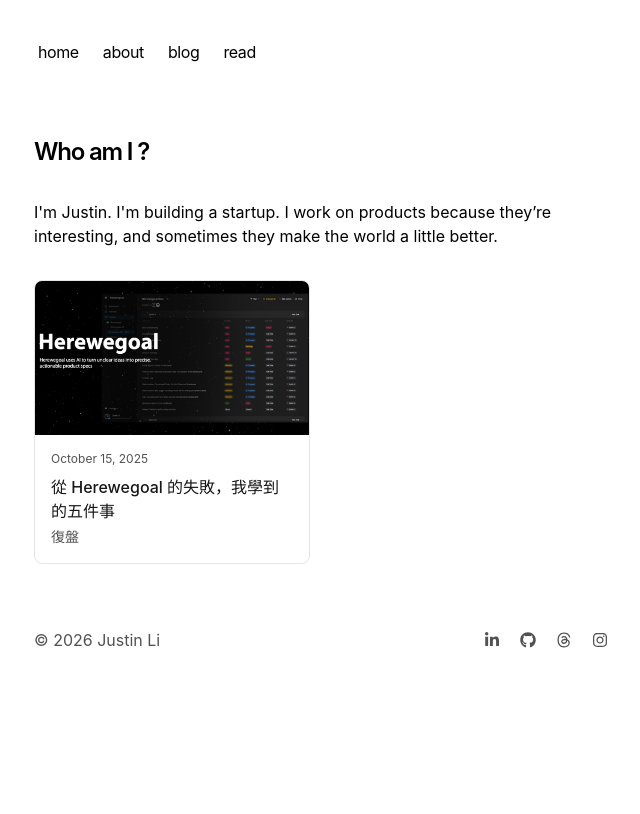
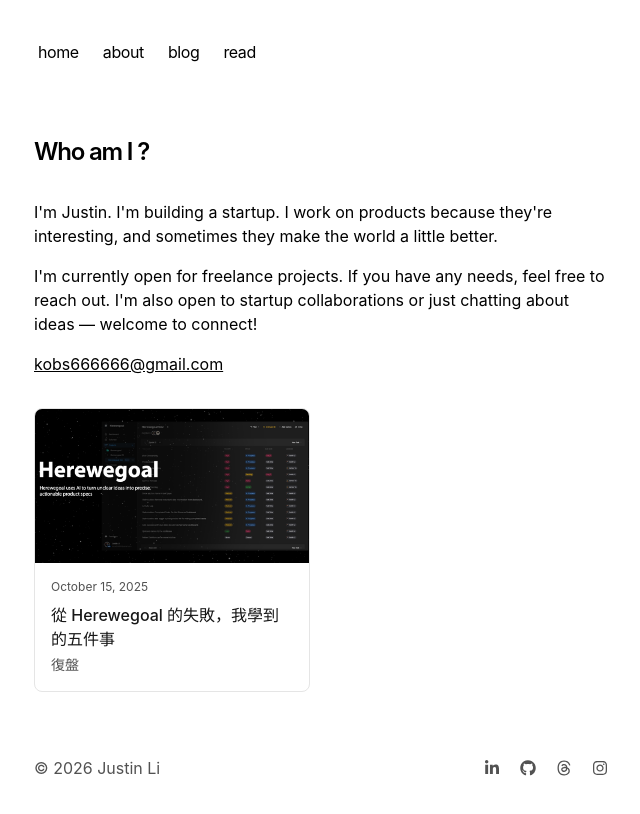
Before and after one commit to kobslbj/blog, a Next.js app: page / in a window 1280 px wide. Shown: the top 814 px of the page, without its empty margins (318-958 px from the left). Built offline with nearby package versions, Linux system fonts and the light colour scheme.

Commit message:
feat: Update personal introduction and add freelance availability with contact information

```diff
--- a/app/page.tsx
+++ b/app/page.tsx
@@ -7,7 +7,19 @@
 				Who am I ?
 			</h1>
 			<p className="mb-4">
-				{`I'm Justin. I'm building a startup. I work on products because they’re interesting, and sometimes they make the world a little better.`}
+				{`I'm Justin. I'm building a startup. I work on products because they're interesting, and sometimes they make the world a little better.`}
+			</p>
+
+			<p className="mb-4">
+				{`I'm currently open for freelance projects. If you have any needs, feel free to reach out. I'm also open to startup collaborations or just chatting about ideas — welcome to connect!`}
+			</p>
+			<p className="mb-4">
+				<a
+					href="mailto:kobs666666@gmail.com"
+					className="underline hover:opacity-70"
+				>
+					kobs666666@gmail.com
+				</a>
 			</p>
 
 			<div className="my-8">
```
